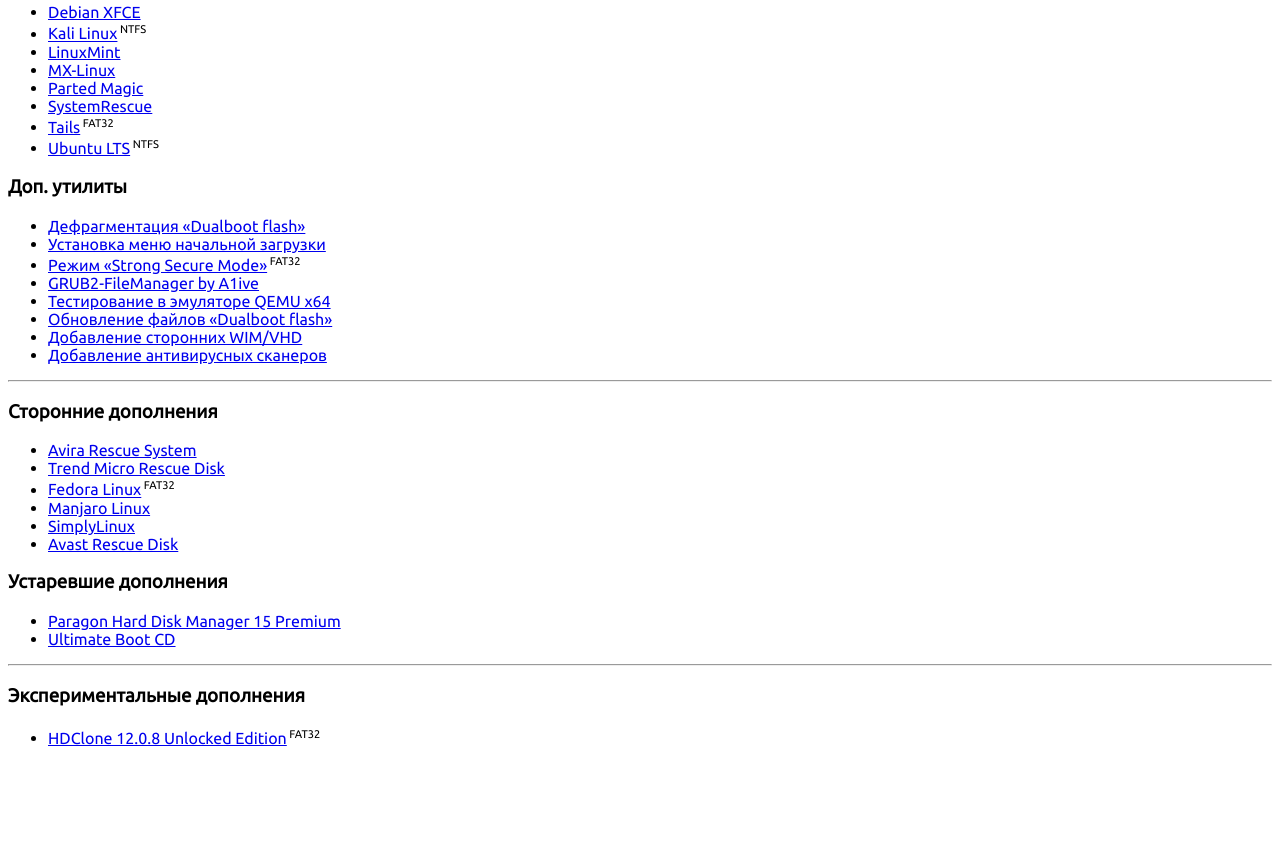
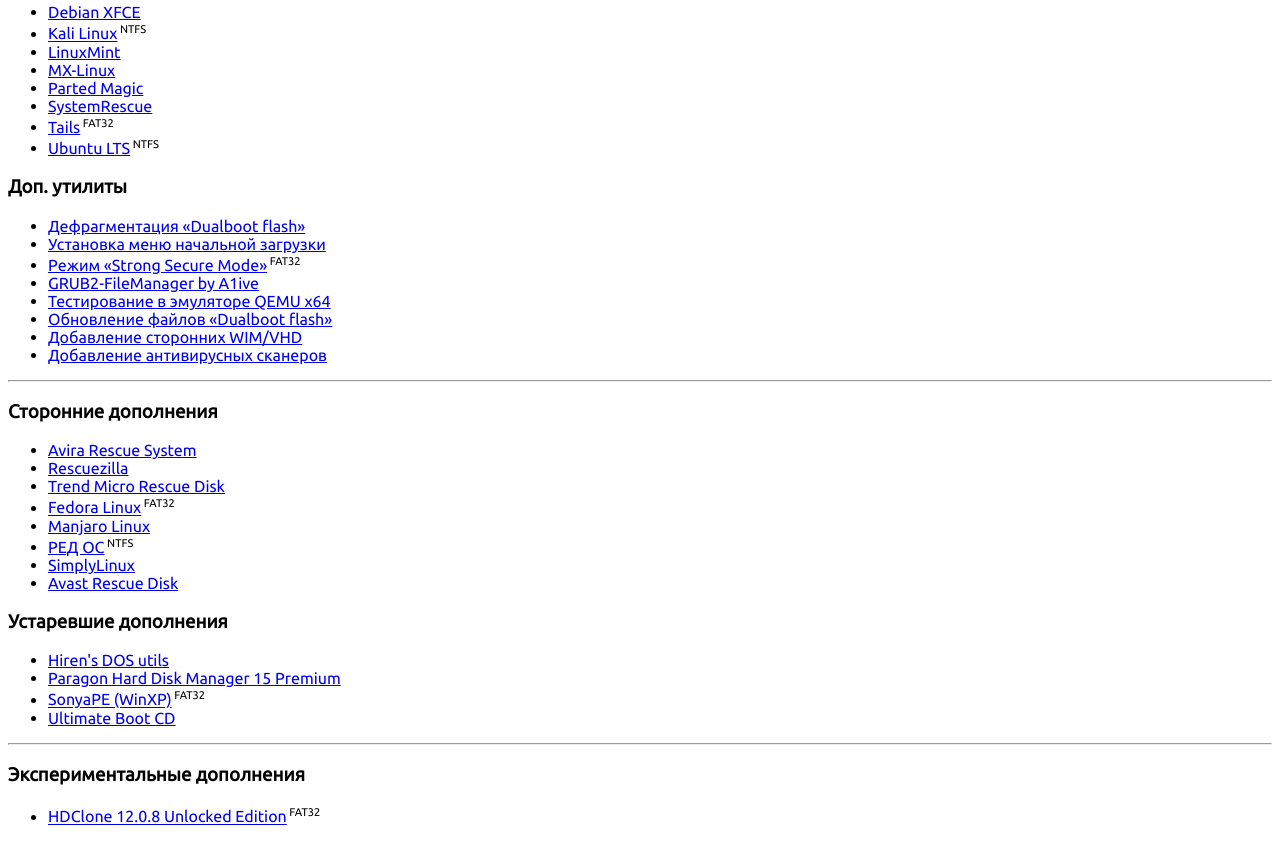
Before and after one commit to LibDepo/libdepo.github.io, a plain HTML site: page dbf.html in a window 1280 px wide. Shown: the part 743-1585 px from the top of the page. Before the commit the page ends 1506 px from the top, so only its background shows below. Drawn offline with Linux system fonts and the light colour scheme.

Commit message:
Add files via upload

```diff
--- a/dbf.html
+++ b/dbf.html
@@ -90,15 +90,19 @@ title="1. Устанавливает для режима UEFI загрузчик
 <h3>Сторонние дополнения</h3>
 <ul>
 <li><a href=https://getspace.cloud/cloud/s/5D8b2iq5R9BSssS/download?path=/Seeds&files=zzz.tools.Avira.seed.cmd>Avira Rescue System</a></li>
+<li><a href=https://getspace.cloud/cloud/s/5D8b2iq5R9BSssS/download?path=/Seeds&files=zzz.tools.Rescuezilla.seed.cmd>Rescuezilla</a></li>
 <li><a href=https://getspace.cloud/cloud/s/5D8b2iq5R9BSssS/download?path=/Seeds&files=zzz.tools.TMRD.seed.cmd>Trend Micro Rescue Disk</a></li>
 <li><a href=https://getspace.cloud/cloud/s/5D8b2iq5R9BSssS/download?path=/Seeds&files=zzz.linux.Fedora.seed.FAT.cmd>Fedora Linux</a><sup><small> FAT32</small></sup></li>
 <li><a href=https://getspace.cloud/cloud/s/5D8b2iq5R9BSssS/download?path=/Seeds&files=zzz.linux.Manjaro.seed.cmd>Manjaro Linux</a></li>
+<li><a href=https://getspace.cloud/cloud/s/5D8b2iq5R9BSssS/download?path=/Seeds&files=zzz.linux.REDOS.seed.NTFS.cmd>РЕД ОС</a><sup><small> NTFS</small></sup></li>
 <li><a href=https://getspace.cloud/cloud/s/5D8b2iq5R9BSssS/download?path=/Seeds&files=zzz.linux.SimplyLinux.seed.cmd>SimplyLinux</a></li>
 <li><a href=https://getspace.cloud/cloud/s/5D8b2iq5R9BSssS/download?path=/Seeds&files=zzz.winpe.Avast.seed.cmd>Avast Rescue Disk</a></li>
 </ul>
 <h3>Устаревшие дополнения</h3>
 <ul>
+<li><a href=https://getspace.cloud/cloud/s/5D8b2iq5R9BSssS/download?path=/Seeds&files=zzz.tools.HirenDU.seed.cmd>Hiren's DOS utils</a></li>
 <li><a href=https://getspace.cloud/cloud/s/5D8b2iq5R9BSssS/download?path=/Seeds&files=zzz.tools.PHDM15.seed.cmd>Paragon Hard Disk Manager 15 Premium</a></li>
+<li><a href=https://getspace.cloud/cloud/s/5D8b2iq5R9BSssS/download?path=/Seeds&files=zzz.tools.SonyaPE.seed.FAT.cmd>SonyaPE (WinXP)</a><sup><small> FAT32</small></sup></li>
 <li><a href=https://getspace.cloud/cloud/s/5D8b2iq5R9BSssS/download?path=/Seeds&files=zzz.tools.UBCD.seed.cmd>Ultimate Boot CD</a></li>
 </ul>
 <hr>
```
